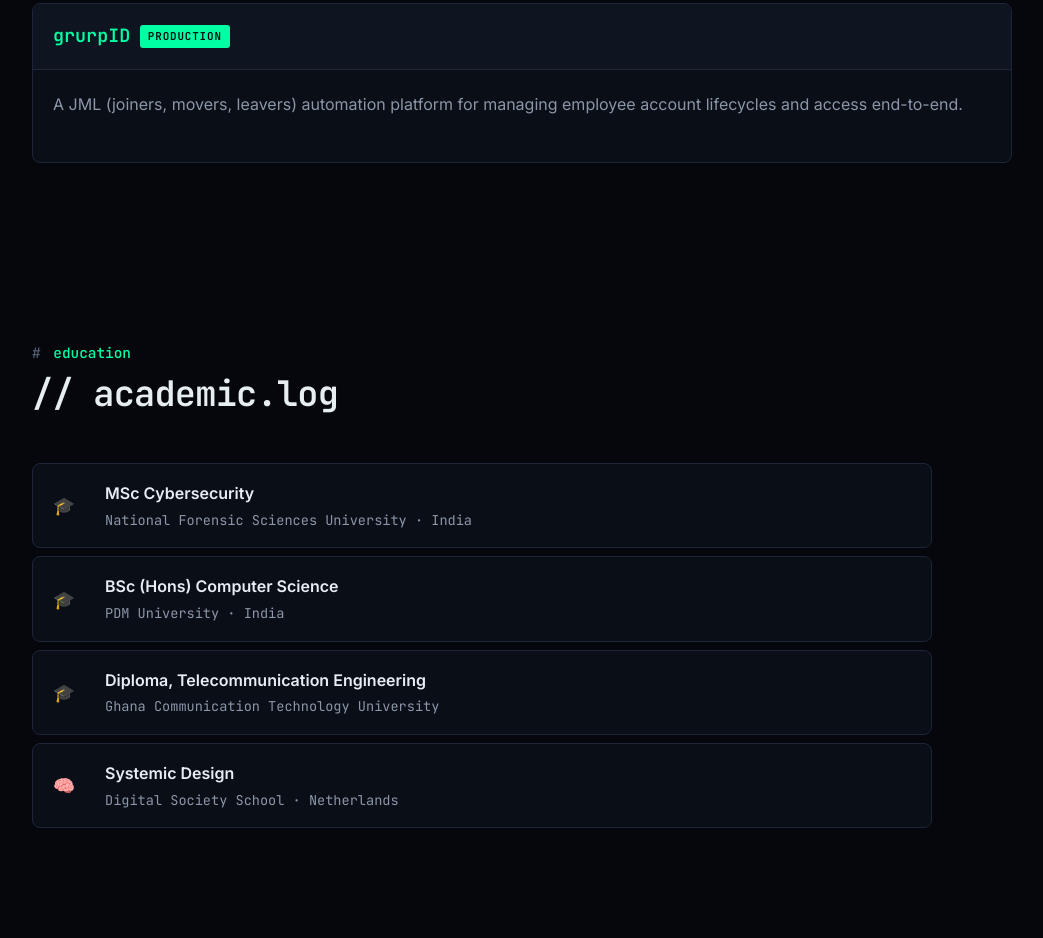
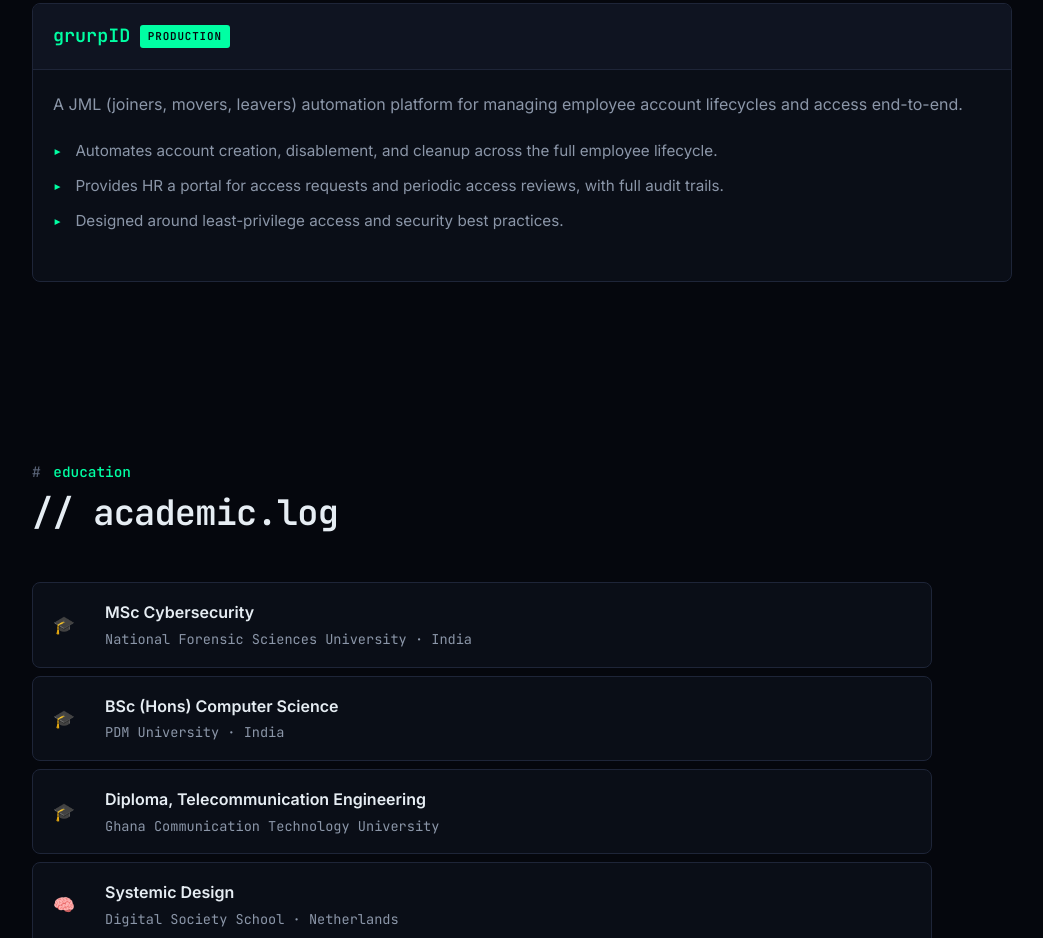
Before and after one commit to Leufi/samuel-portfolio, a website: page index.html in a window 1280 px wide. Shown: the part 4213-5151 px from the top of the page, without its empty margins (20-1063 px from the left). Drawn offline with Linux system fonts and the light colour scheme.

Commit message:
Add brief summary to grurpID project entry

```diff
--- a/index.html
+++ b/index.html
@@ -451,6 +451,19 @@
             A JML (joiners, movers, leavers) automation platform for managing
             employee account lifecycles and access end-to-end.
           </p>
+          <ul class="project-features">
+            <li>
+              Automates account creation, disablement, and cleanup across the full
+              employee lifecycle.
+            </li>
+            <li>
+              Provides HR a portal for access requests and periodic access reviews,
+              with full audit trails.
+            </li>
+            <li>
+              Designed around least-privilege access and security best practices.
+            </li>
+          </ul>
         </div>
       </div>
     </div>
```
